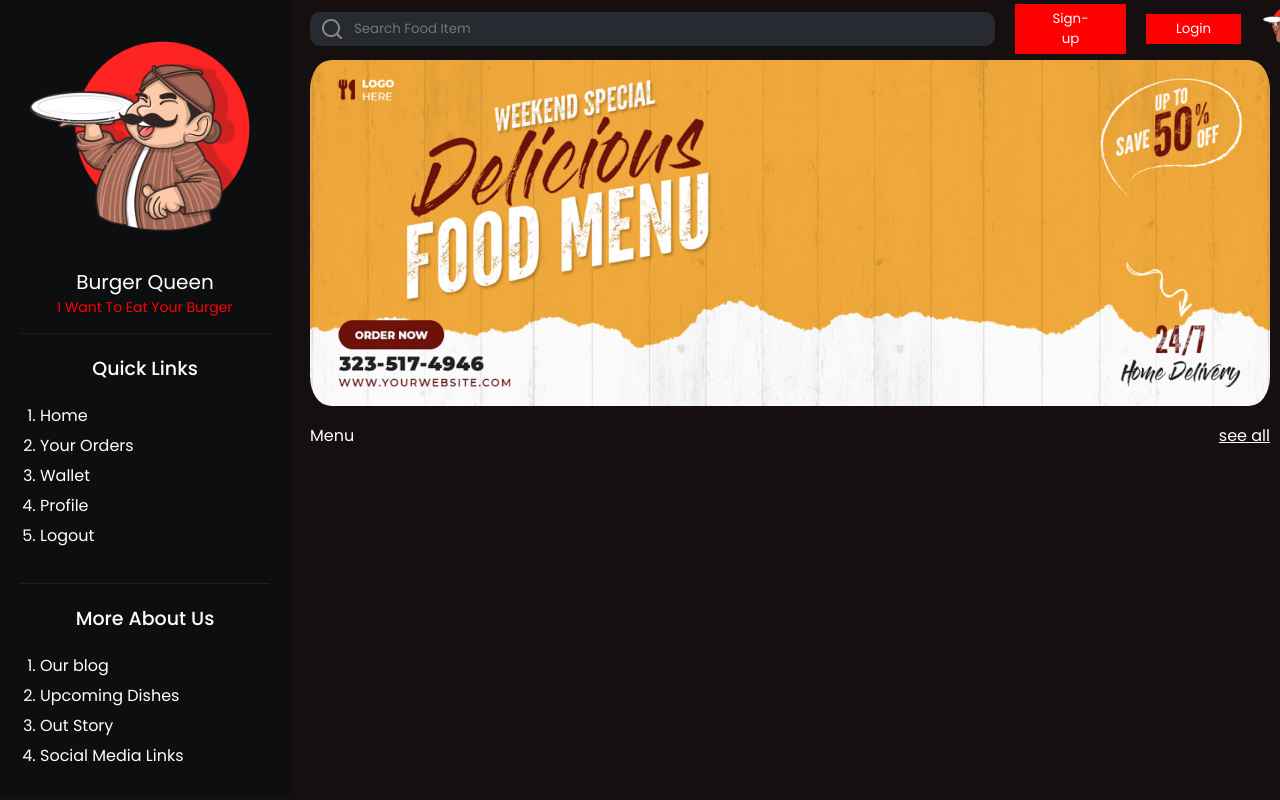
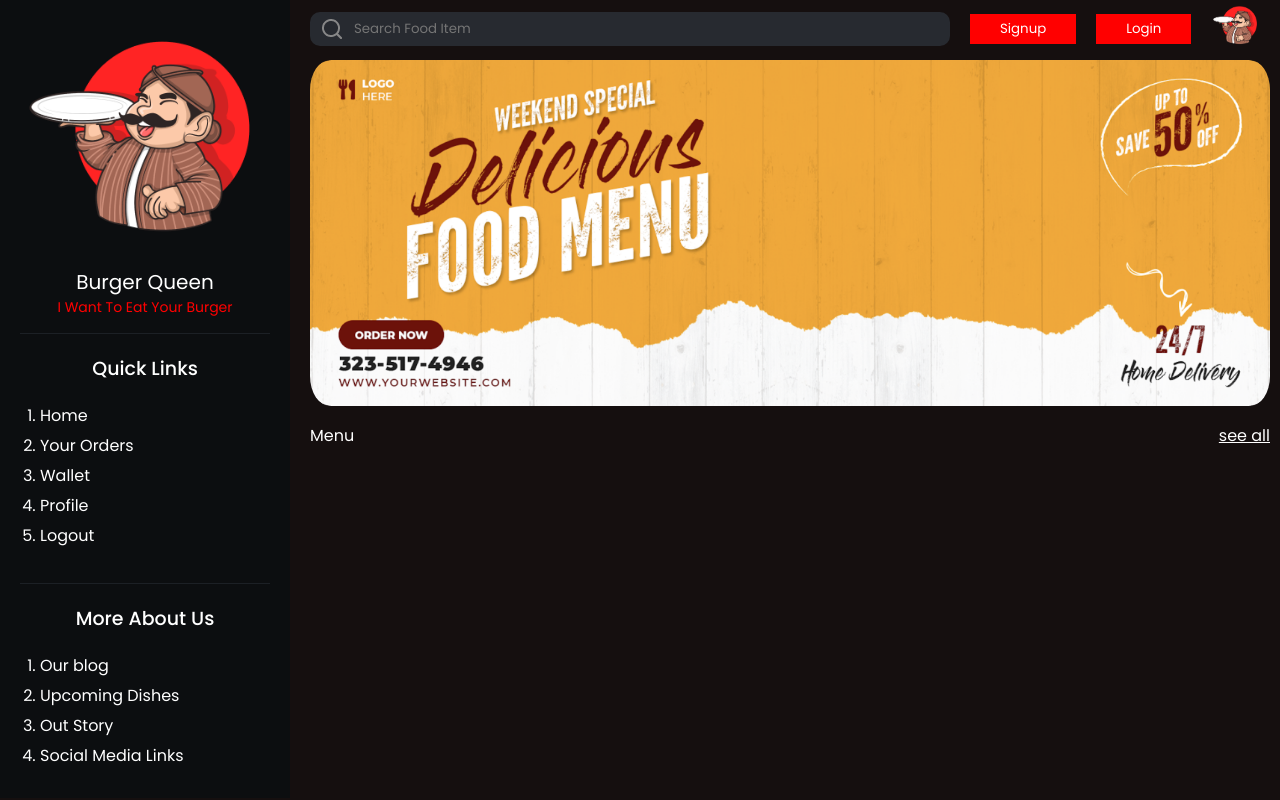
Before and after one commit to the-paranoid07/Burger-Queen, a plain HTML site: page index.html in a window 1280 px wide. Drawn offline with Linux system fonts and the light colour scheme; no server answers.

Commit message:
little change

```diff
--- a/index.html
+++ b/index.html
@@ -44,7 +44,7 @@
                     <input type="text" placeholder="Search Food Item">
                 </div>
                 <div class="nav-items">
-                    <button>Sign-up</button>
+                    <button>Signup</button>
                 </div>
                 <div class="nav-items">
                     <button>Login</button>
--- a/style.css
+++ b/style.css
@@ -68,7 +68,7 @@ body{
     align-items: center;
     gap: 10px;
     background-color: #272A30;
-    width: 700px;
+    width: 50vw;
     padding: 5px 10px;
     border-radius: 10px;
 }
```
